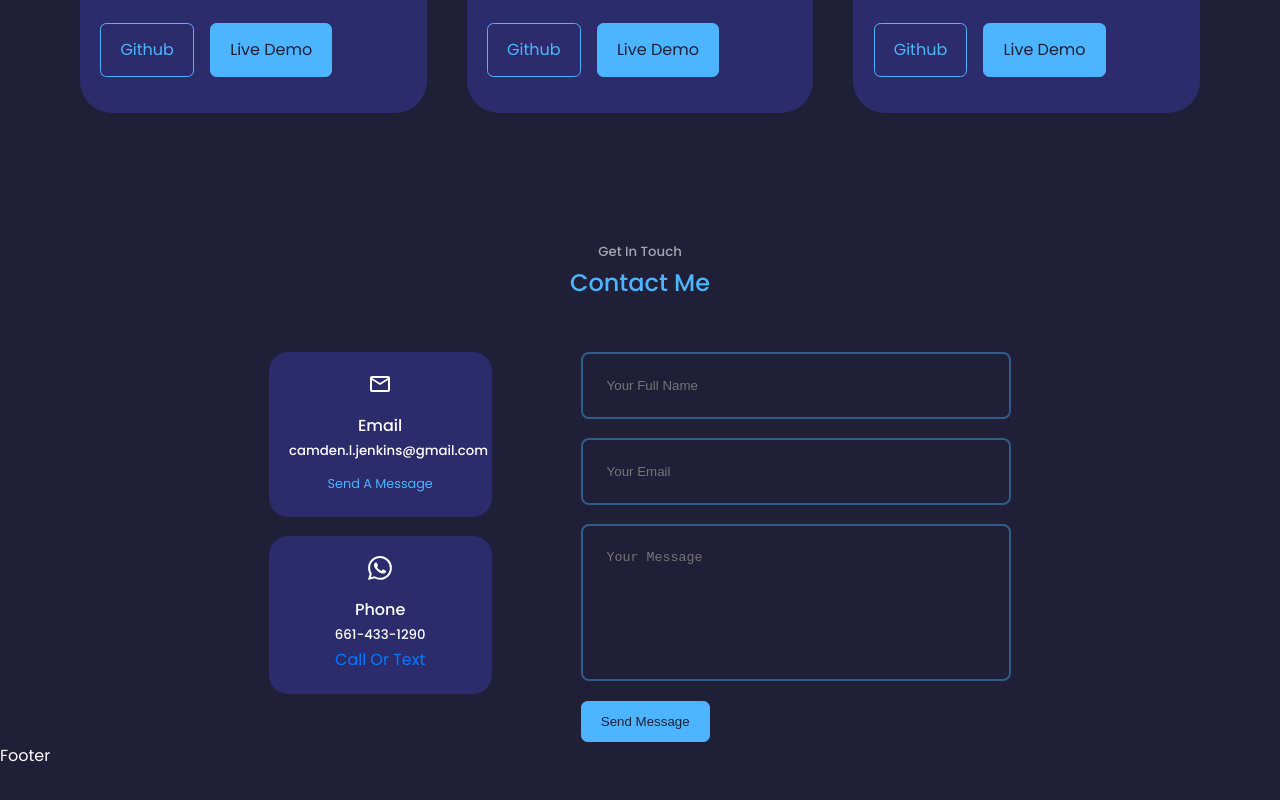
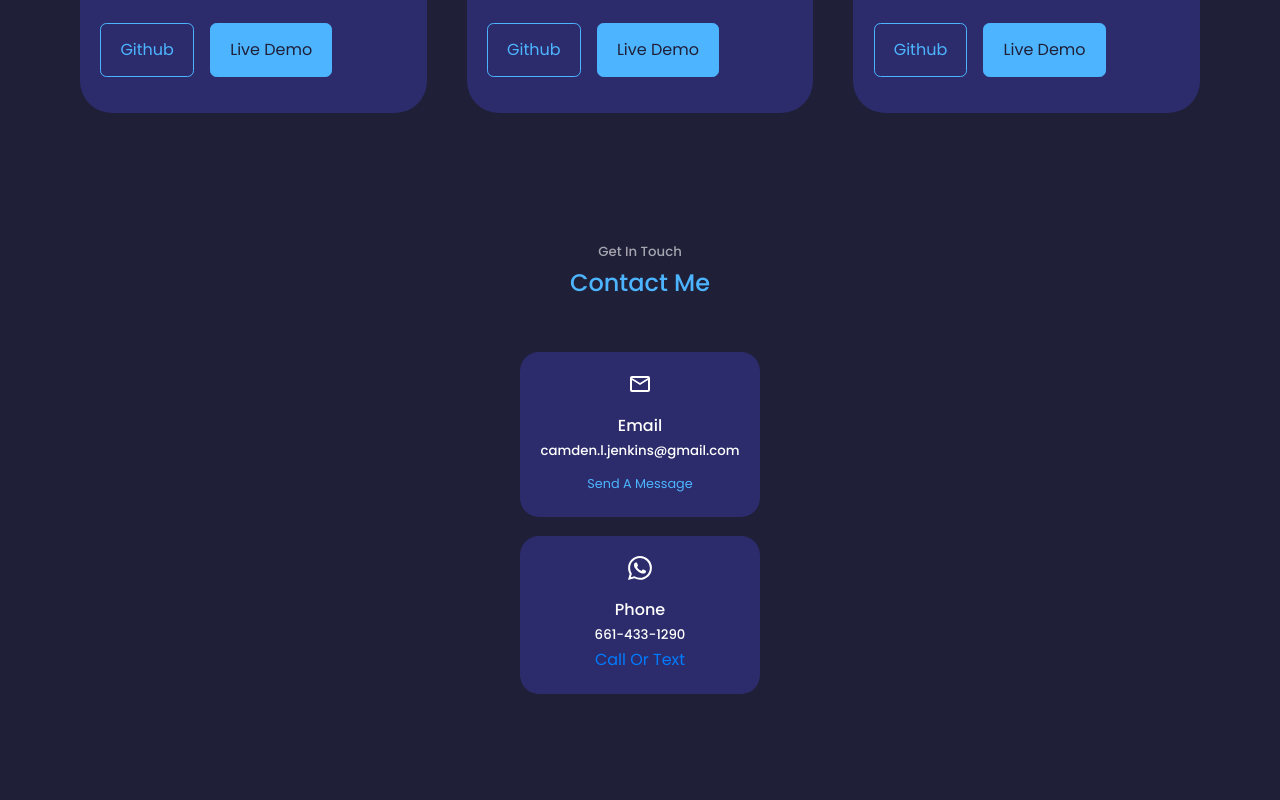
Before and after one commit to CamdenJenkins/Portfolio-Website, a React (Create React App) app: page / in a window 1280 px wide. Shown: the part 3120-3920 px from the top of the page. Before the commit the page ends 3889 px from the top, so only its background shows below. Built offline with nearby package versions, Linux system fonts and the light colour scheme.

Commit message:
fixed contact and added footer padding

```diff
--- a/src/components/contact/Contact.jsx
+++ b/src/components/contact/Contact.jsx
@@ -42,7 +42,7 @@ const Contact = () => {
           </article>
         </div>
         {/* END OF CONTACT OPTIONS */}
-        <form ref={form} onSubmit={sendEmail}>
+        {/* <form ref={form} onSubmit={sendEmail}>
           <input
             type="text"
             name="name"
@@ -59,7 +59,7 @@ const Contact = () => {
           <button type="submit" className="btn btn-primary">
             Send Message
           </button>
-        </form>
+        </form> */}
       </div>
     </section>
   );
--- a/src/components/contact/contact.css
+++ b/src/components/contact/contact.css
@@ -1,8 +1,9 @@
 .container.contact__container {
   width: 58%;
-  display: grid;
+  display: flex;
   grid-template-columns: 30% 58%;
   gap: 12%;
+  justify-content: center;
 }
 
 .contact__options {
--- a/src/components/footer/Footer.jsx
+++ b/src/components/footer/Footer.jsx
@@ -2,7 +2,7 @@ import React from "react";
 import "./footer.css";
 
 const Footer = () => {
-  return <div>Footer</div>;
+  return <div className="footer"></div>;
 };
 
 export default Footer;
--- a/src/components/footer/footer.css
+++ b/src/components/footer/footer.css
@@ -0,0 +1,3 @@
+.footer {
+  padding-top: 140px;
+}
```
